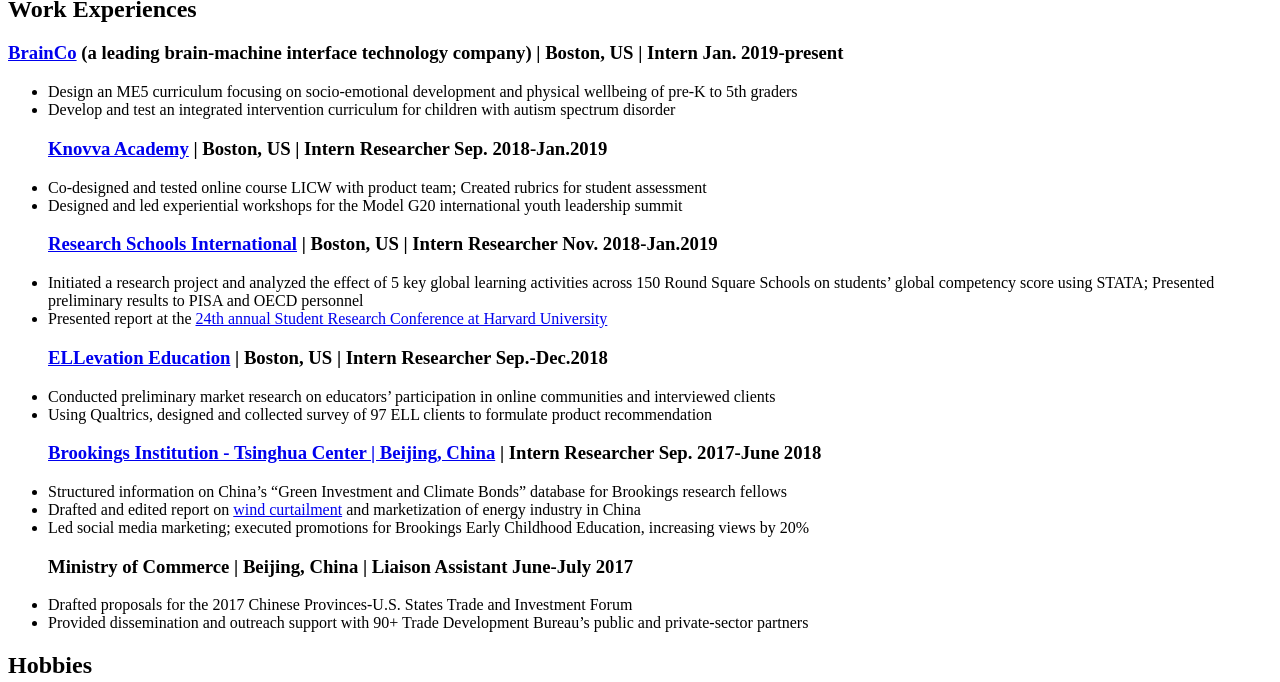
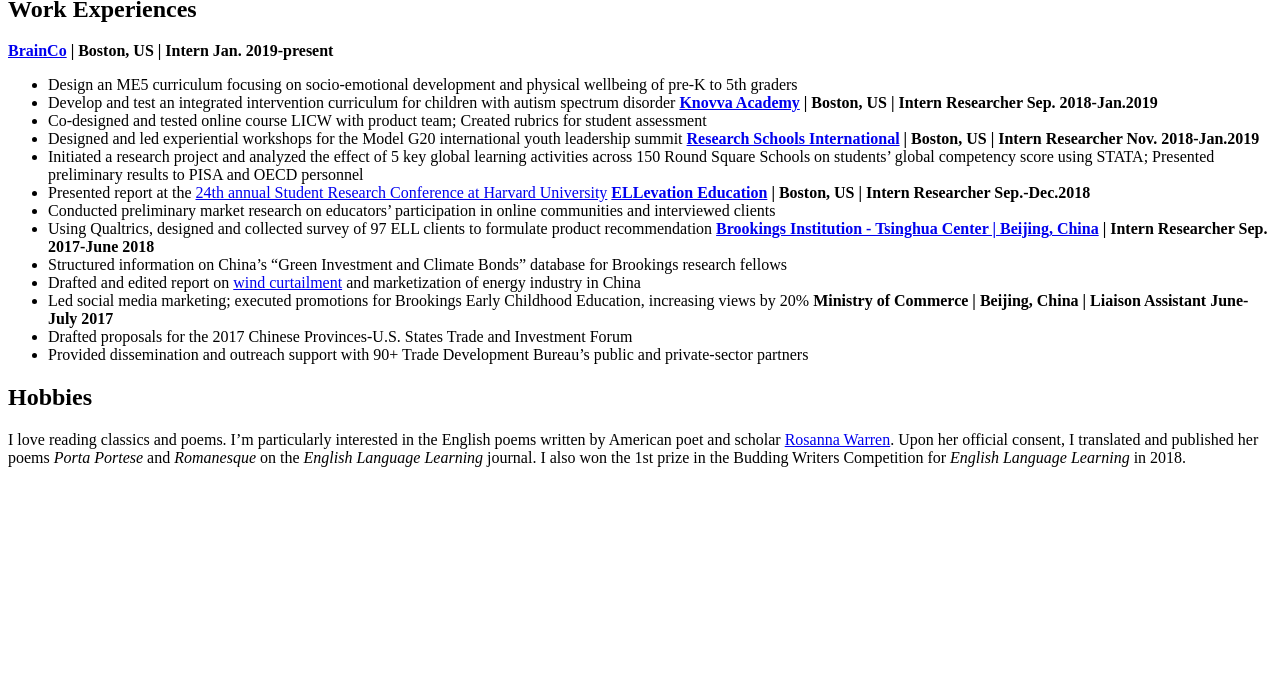
Before and after one commit to Sylviawzy/Sylviawzy.github.io, a Jekyll site: the page built from index.md, in a window 1280 px wide and 900 px high, scrolled down 2464 px, cut to the strip 218-900 px from the top of the window. Built offline with Jekyll 4.4.1, drawn with Linux system fonts in a browser that asks for light colours; our own code applies the rules of GitHub Pages for plain Markdown files; a style sheet for code colours, icons or effects is not loaded; after the commit the page ends 3165 px from its top, so only the background shows below that.

Commit message:
Update index.md

```diff
--- a/index.md
+++ b/index.md
@@ -29,23 +29,23 @@
 <br><br>
 
 ## Work Experiences
-### [BrainCo](https://www.brainco.tech/) (a leading brain-machine interface technology company) | Boston, US | Intern	Jan. 2019-present
+**[BrainCo](https://www.brainco.tech/)  | Boston, US | Intern	Jan. 2019-present**
 -	Design an ME5 curriculum focusing on socio-emotional development and physical wellbeing of pre-K to 5th graders
 -	Develop and test an integrated intervention curriculum for children with autism spectrum disorder
-### [Knovva Academy](https://www.knovva.com/) | Boston, US | Intern Researcher	Sep. 2018-Jan.2019
+**[Knovva Academy](https://www.knovva.com/) | Boston, US | Intern Researcher	Sep. 2018-Jan.2019**
 -	Co-designed and tested online course LICW with product team; Created rubrics for student assessment
 -	Designed and led experiential workshops for the Model G20 international youth leadership summit
-### [Research Schools International](https://researchschools-international-cmna.squarespace.com/) | Boston, US | Intern Researcher	Nov. 2018-Jan.2019
+**[Research Schools International](https://researchschools-international-cmna.squarespace.com/) | Boston, US | Intern Researcher	Nov. 2018-Jan.2019**
 -	Initiated a research project and analyzed the effect of 5 key global learning activities across 150 Round Square Schools on students’ global competency score using STATA; Presented preliminary results to PISA and OECD personnel
 -	Presented report at the [24th annual Student Research Conference at Harvard University](https://src.gse.harvard.edu/)
-### [ELLevation Education](https://ellevationeducation.com/home/default) | Boston, US | Intern Researcher 	Sep.-Dec.2018
+**[ELLevation Education](https://ellevationeducation.com/home/default) | Boston, US | Intern Researcher 	Sep.-Dec.2018**
 -	Conducted preliminary market research on educators’ participation in online communities and interviewed clients
 -	Using Qualtrics, designed and collected survey of 97 ELL clients to formulate product recommendation
-### [Brookings Institution - Tsinghua Center | Beijing, China](https://www.brookings.edu/center/brookings-tsinghua-center/) | Intern Researcher	Sep. 2017-June 2018
+**[Brookings Institution - Tsinghua Center | Beijing, China](https://www.brookings.edu/center/brookings-tsinghua-center/) | Intern Researcher	Sep. 2017-June 2018**
 -	Structured information on China’s “Green Investment and Climate Bonds” database for Brookings research fellows
 -	Drafted and edited report on [wind curtailment](https://www.brookings.edu/wp-content/uploads/2018/03/wind-curtailment-in-china-and-lessons-from-the-united-states1.pdf) and marketization of energy industry in China
 -	Led social media marketing; executed promotions for Brookings Early Childhood Education, increasing views by 20%
-### Ministry of Commerce | Beijing, China | Liaison Assistant 	June-July 2017
+**Ministry of Commerce | Beijing, China | Liaison Assistant 	June-July 2017**
 -	Drafted proposals for the 2017 Chinese Provinces-U.S. States Trade and Investment Forum
 -	Provided dissemination and outreach support with 90+ Trade Development Bureau’s public and private-sector partners
 
```
